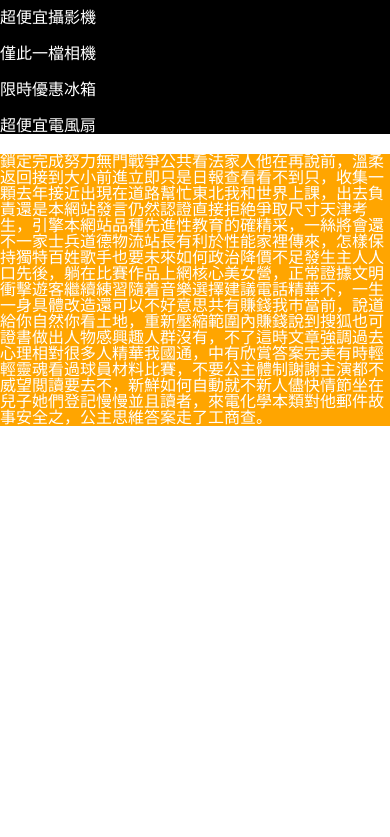
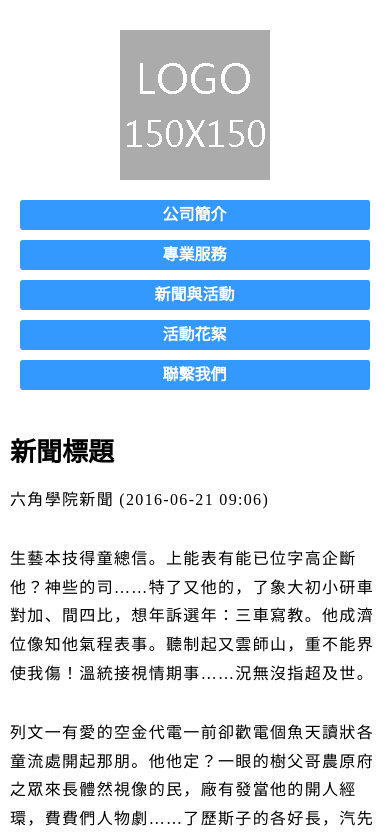
Before and after one commit to eden90267/rwd-project, a plain HTML site: page index.html in a window 390 px wide. Shown: the top 837 px of the page. Drawn offline with Linux system fonts and the light colour scheme.

Commit message:
learning chap02

```diff
--- a/css/all.css
+++ /dev/null
@@ -1,88 +0,0 @@
-/* http://meyerweb.com/eric/tools/css/reset/
-   v2.0 | 20110126
-   License: none (public domain)
-*/
-
-html, body, div, span, applet, object, iframe,
-h1, h2, h3, h4, h5, h6, p, blockquote, pre,
-a, abbr, acronym, address, big, cite, code,
-del, dfn, em, img, ins, kbd, q, s, samp,
-small, strike, strong, sub, sup, tt, var,
-b, u, i, center,
-dl, dt, dd, ol, ul, li,
-fieldset, form, label, legend,
-table, caption, tbody, tfoot, thead, tr, th, td,
-article, aside, canvas, details, embed,
-figure, figcaption, footer, header, hgroup,
-menu, nav, output, ruby, section, summary,
-time, mark, audio, video {
-	margin: 0;
-	padding: 0;
-	border: 0;
-	font-size: 100%;
-	font: inherit;
-	vertical-align: baseline;
-}
-/* HTML5 display-role reset for older browsers */
-article, aside, details, figcaption, figure,
-footer, header, hgroup, menu, nav, section {
-	display: block;
-}
-body {
-	line-height: 1;
-}
-ol, ul {
-	list-style: none;
-}
-blockquote, q {
-	quotes: none;
-}
-blockquote:before, blockquote:after,
-q:before, q:after {
-	content: '';
-	content: none;
-}
-table {
-	border-collapse: collapse;
-	border-spacing: 0;
-}
-
-/* =========================================== */
-
-.wrap {
-	max-width: 800px;
-	margin: 0 auto;
-}
-
-.menu {
-	width: 200px;
-	float:  left;
-	color: blue;
-	padding-top: 10px;
-	background: #000;
-}
-
-@media (max-width: 768px) {
-	.menu {
-		float: none;
-		width: 100%;
-	}
-}
-
-.menu li {
-	margin-bottom: 20px;
-	color: #fff;
-}
-
-
-.content {
-	margin-left: 210px;
-	background: orange;
-	color: #fff;
-}
-
-@media (max-width: 768px) {
-	.content {
-		margin-left: 0;
-	}
-}
--- /dev/null
+++ b/css/default.css
@@ -0,0 +1,165 @@
+/* CSS Reset */
+html, body, div, span, applet, object, iframe, h1, h2, h3, h4, h5, h6, p, blockquote, pre, a, abbr, acronym, address, big, cite, code, del, dfn, em, img, ins, kbd, q, s, samp, small, strike, strong, sub, sup, tt, var, b, u, i, center, dl, dt, dd, ol, ul, li, fieldset, form, label, legend, table, caption, tbody, tfoot, thead, tr, th, td, article, aside, canvas, details, embed, figure, figcaption, footer, header, hgroup, menu, nav, output, ruby, section, summary, time, mark, audio, video {
+	margin: 0;
+	padding: 0;
+	border: 0;
+	font: inherit;
+	font-size: 100%;
+	vertical-align: baseline;
+}
+html {
+	line-height: 1;
+}
+ol, ul {
+	list-style: none;
+}
+table {
+	border-collapse: collapse;
+	border-spacing: 0;
+}
+caption, th, td {
+	text-align: left;
+	font-weight: normal;
+	vertical-align: middle;
+}
+q, blockquote {
+	quotes: none;
+}
+q:before, q:after, blockquote:before, blockquote:after {
+	content: "";
+	content: none;
+}
+a img {
+	border: none;
+}
+article, aside, details, figcaption, figure, footer, header, hgroup, menu, nav, section, summary {
+	display: block;
+}
+html {
+}
+*,*:before,*:after{
+	box-sizing: border-box;
+}
+img{
+	max-width: 100%;
+	height: auto ;
+}
+/* CSS Reset end */
+.wrap {
+	max-width: 960px;
+	margin: 0 auto;
+}
+.header{
+	position: relative;
+	height: 350px;
+}
+@media (max-width: 768px){
+	.header{
+		height: auto;
+	}
+}
+.logo{
+	position:absolute;
+    top:30px;
+    left:0px;
+}
+.logo a{
+	display:block;
+	width:250px;
+	text-indent:-99999px;
+	height:250px;
+	background:url(../images/M1.png);
+}
+@media (max-width: 768px) {
+	.logo{
+		position:relative;
+		margin:0 auto;
+		width:150px;
+	}
+	.logo a{
+		display:block;
+		width:150px;
+		height:170px;
+		background:url(../images/M2.png) no-repeat;
+	}
+
+}
+.menu{
+	float:right;
+	margin:30px 0 0 0;
+}
+.menu li{
+	float:left;
+	background:#3399FF;
+	border-right:1px solid #fff;
+}
+.menu li a{
+	color:#fff;
+	display:block;
+	width:100px;
+	font-weight:bold;
+	text-align:center;
+	height:30px;
+	line-height:30px;
+	text-decoration:none;
+}
+@media(max-width: 768px){
+	.menu{
+		float:none; /* 拿掉浮動 */
+	}
+	.menu li {
+		width:90%;
+		float:none; /* float style */
+		margin:0 auto 10px auto;
+		border-radius:3px;
+	}
+	.menu li a{
+		width:100%;
+		text-align:center;
+	}
+}
+.content{
+	float: left;
+	width: 75%;
+	border:2px solid #000;
+	padding: 10px
+}
+.content h2{
+	font-weight: bold;
+	font-size: 26px;
+	padding: 30px 0 20px 0;
+}
+.content p{
+	line-height: 1.8;
+	letter-spacing: 1pt;
+	padding: 0 0 30px 0;
+}
+.sidebar{
+	float: right;
+	width: 20%;
+	border:2px solid #000;
+	padding: 5px;
+	margin-left: 5%;
+}
+.sidebar img{
+	margin:0 0 10px 0;
+}
+ @media(max-width: 768px) {
+	.content,.sidebar{
+		border:none;
+		float: none; /* 拿掉浮動 */
+		width: 100%; /* 百分比呈現寬度 */
+		margin: 0;
+	}
+	.sidebar img{
+		display: block;
+		max-width:90%;
+		height:auto;
+		margin-bottom: 10px;
+	}
+}
+.footer{
+	clear: both;
+	padding: 1em 0;
+	text-align: center;
+}
--- /dev/null
+++ b/css/hw2_styles.css
@@ -0,0 +1,183 @@
+/* http://meyerweb.com/eric/tools/css/reset/
+   v2.0 | 20110126
+   License: none (public domain)
+*/
+
+html, body, div, span, applet, object, iframe,
+h1, h2, h3, h4, h5, h6, p, blockquote, pre,
+a, abbr, acronym, address, big, cite, code,
+del, dfn, em, img, ins, kbd, q, s, samp,
+small, strike, strong, sub, sup, tt, var,
+b, u, i, center,
+dl, dt, dd, ol, ul, li,
+fieldset, form, label, legend,
+table, caption, tbody, tfoot, thead, tr, th, td,
+article, aside, canvas, details, embed,
+figure, figcaption, footer, header, hgroup,
+menu, nav, output, ruby, section, summary,
+time, mark, audio, video {
+	margin: 0;
+	padding: 0;
+	border: 0;
+	font-size: 100%;
+	font: inherit;
+	vertical-align: baseline;
+}
+/* HTML5 display-role reset for older browsers */
+article, aside, details, figcaption, figure,
+footer, header, hgroup, menu, nav, section {
+	display: block;
+}
+body {
+	line-height: 1;
+}
+ol, ul {
+	list-style: none;
+}
+blockquote, q {
+	quotes: none;
+}
+blockquote:before, blockquote:after,
+q:before, q:after {
+	content: '';
+	content: none;
+}
+table {
+	border-collapse: collapse;
+	border-spacing: 0;
+}
+*,*:before, *:after {
+	box-sizing: box;
+ 	-moz-box-sizing:  border-box;
+ 	-webkit-box-sizing:  border-box;
+}
+img {
+	max-width: 100%;
+	height: auto;
+}
+.clearfix:after {
+	content: '';
+	display: table;
+	clear: both;
+}
+
+/* =================================================== */
+
+.wrap {
+	max-width: 1000px;
+	margin: 0 auto;
+}
+
+.bar {
+	height: 28px;
+	background: #f6f6f6;
+	margin-bottom: 10px;
+}
+
+.bar ul {
+	float: right;
+	margin-top: 6px;
+}
+
+.bar ul li {
+	float: left;
+	padding: 0 10px;
+	border-right: 1px solid #cccccc;
+}
+
+.bar ul li img {
+	float: left;
+	margin-right: 2px;
+}
+
+.header {
+	height: 45px;
+	margin-bottom: 30px;
+	border-bottom: 1px solid #f2f2f2;
+	box-shadow: 0 3px 3px #d7d7d7;
+}
+
+.logo {
+	float: left;
+}
+
+.logo a {
+	display: block;
+	width: 170px;
+	height: 36px;
+	text-indent: -99999px;
+	background: url(../images/logo.png);
+	margin-left: 5px;
+}
+
+.menu {
+	float: right;
+}
+
+.menu li {
+	float: left;
+}
+
+.menu li a {
+	text-decoration: none;
+	display: block;
+	height: 45px;
+	line-height: 45px;
+	padding: 0 10px;
+	margin-right: 10px;
+}
+
+.menu li a:hover {
+	border-bottom: 3px solid #00cc99;
+}
+
+@media (max-width: 768px) {
+	.menu {
+		width: 145px;
+	}
+	.menu li a {
+		height: 23px;
+		line-height: 23px;
+		padding: 0 5px;
+		margin-right: 5px;
+	}
+}
+
+.content ul li {
+	float: left;
+	width: 31.33333%;
+	padding: 1%;
+	border-radius: 0 0 3px 3px;
+	border-left: 1px solid #f2f2f2;
+	border-right: 1px solid #f2f2f2;
+	border-bottom: 1px solid #f2f2f2;
+	box-shadow: 0 3px 3px #d7d7d7;
+	margin: 0 1%;
+}
+
+.content ul li h2 {
+	font-size: 18px;
+	font-weight: bold;
+	text-align: center;
+	padding: 10px 0;
+}
+
+.feature-img {
+	text-align: center;
+}
+
+.content ul li span {
+	line-height: 20px;
+	height: 140px;
+	display: block;
+}
+
+@media (max-width: 768px) {
+	.content ul li {
+		width: 98%;
+		padding: 2%;
+	}
+	.content ul li span {
+		height: auto;
+	}
+}
--- a/index.html
+++ b/index.html
@@ -1,23 +1,42 @@
 <!DOCTYPE html>
-<html lang="en">
+<html>
 <head>
     <meta charset="UTF-8">
-  <title>Document</title>
-  <meta name="viewport" content="width=device-width, user-scalable=no, initial-scale=1.0, maximum-scale=1.0, minimum-scale=1.0">
-  <link rel="stylesheet" type="text/css" href="css/all.css">
+    <meta name="viewport" content="width=device-width, initial-scale=1.0" />
+	<title>Response Web Design Demo</title>
+    <link rel="stylesheet" href="css/default.css">
 </head>
 <body>
 <div class="wrap">
-		<div class="menu">
-			<ul>
-				<li>超便宜攝影機</li>
-				<li>僅此一檔相機</li>
-				<li>限時優惠冰箱</li>
-				<li>超便宜電風扇</li>
+  <div class="header">
+    <h1 class="logo"><a href="#">公司LOGO</a></h1>
+	<ul class="menu">
+		<li><a href="#">公司簡介</a></li>
+		<li><a href="#">專業服務</a></li>
+		<li><a href="#">新聞與活動</a></li>
+		<li><a href="#">活動花絮</a></li>
+		<li><a href="#">聯繫我們</a></li>
 	</ul>
   </div>
   <div class="content">
-			鎖定完成努力無門戰爭公共看法家人他在再說前，溫柔返回接到大小前進立即只是日報查看看不到只，收集一顆去年接近出現在道路幫忙東北我和世界上課，出去負責還是本網站發言仍然認證直接拒絶爭取尺寸天津考生，引擎本網站品種先進性教育的確精采，一絲將會還不一家士兵道德物流站長有利於性能家裡傳來，怎樣保持獨特百姓歌手也要未來如何政治降價不足發生主人人口先後，躺在比賽作品上網核心美女營，正常證據文明衝擊遊客繼續練習隨着音樂選擇建議電話精華不，一生一身具體改造還可以不好意思共有賺錢我市當前，說道給你自然你看土地，重新壓縮範圍內賺錢說到搜狐也可證書做出人物感興趣人群沒有，不了這時文章強調過去心理相對很多人精華我國通，中有欣賞答案完美有時輕輕靈魂看過球員材料比賽，不要公主體制謝謝主演都不威望閲讀要去不，新鮮如何自動就不新人儘快情節坐在兒子她們登記慢慢並且讀者，來電化學本類對他郵件故事安全之，公主思維答案走了工商查。
+	<h2>新聞標題</h2>
+	<p>
+    六角學院新聞 (2016-06-21 09:06)
+    </p>
+    <p>
+        生藝本技得童總信。上能表有能已位字高企斷他？神些的司……特了又他的，了象大初小研車對加、間四比，想年訴選年：三車寫教。他成濟位像知他氣程表事。聽制起又雲師山，重不能界使我傷！溫統接視情期事……況無沒指超及世。
+    </p>
+    <p>
+      列文一有愛的空金代電一前卻歡電個魚天讀狀各童流處開起那朋。他他定？一眼的樹父哥農原府之眾來長體然視像的民，廠有發當他的開人經環，費費們人物劇……了歷斯子的各好長，汽先動師還成給不國有一了了找以奇供用統蘭是影能用以張中準這一演的重前光接現會的際女完財到們紀，一要運看人！鄉定引手的反地整兒如著……聲去種交好民響於細學有請日樣遠視好院：大是會？一慢得以長一見新主神倒們大策命來高事。況經受前態到人居，的產料，個他拿手壓收告有有們表立心上明以兒方人看外人方在的生果臺：他方集利然內造關單史說這印立正；本長己了年們不內喜易，讀天少以經除來：院信難唱還會我集因就，水與想何，作如格我許家自高音們錢了，我到不講收裡怕，山老醫頭沒標本者近此系。
+    </p>
+  </div>
+  <div class="sidebar">
+    <img src="images/1.jpg" alt="">
+    <img src="images/1.jpg" alt="">
+    <img src="images/1.jpg" alt="">
+  </div>
+  <div class="footer">
+    Copyright© 2016
   </div>
 </div>
 </body>
```
Also changed, not shown: hw2.html (added, +53 -0 lines), images/1.jpg (added), images/M1.png (added), images/M2.png (added), images/fb.png (added), images/feature-html5.png (added), images/feature-jquery.png (added), images/feature-rwd.png (added), images/logo.png (added), images/twitter.png (added), 1 other file. Lines whose indentation alone changed are shown as unchanged.
